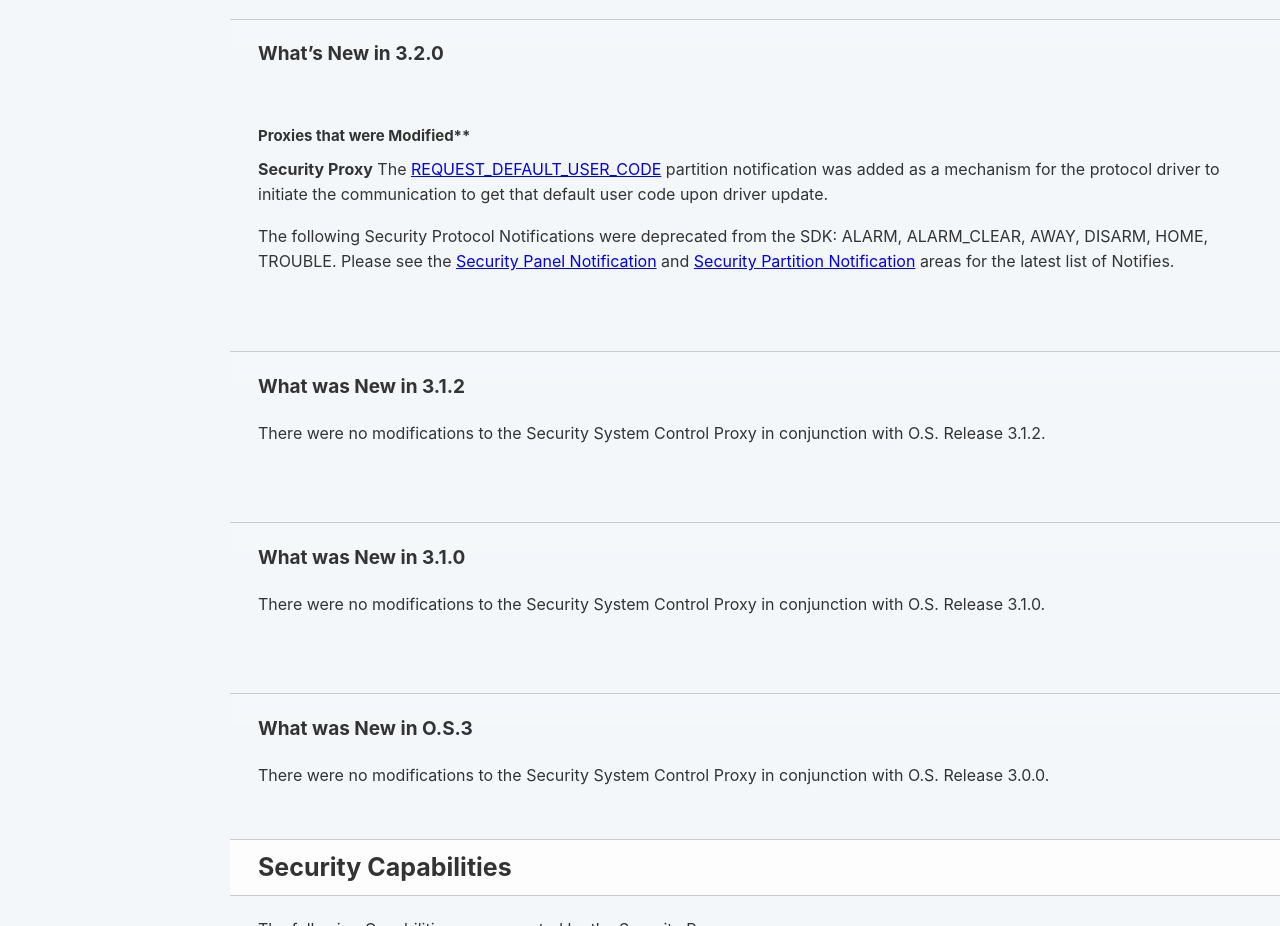
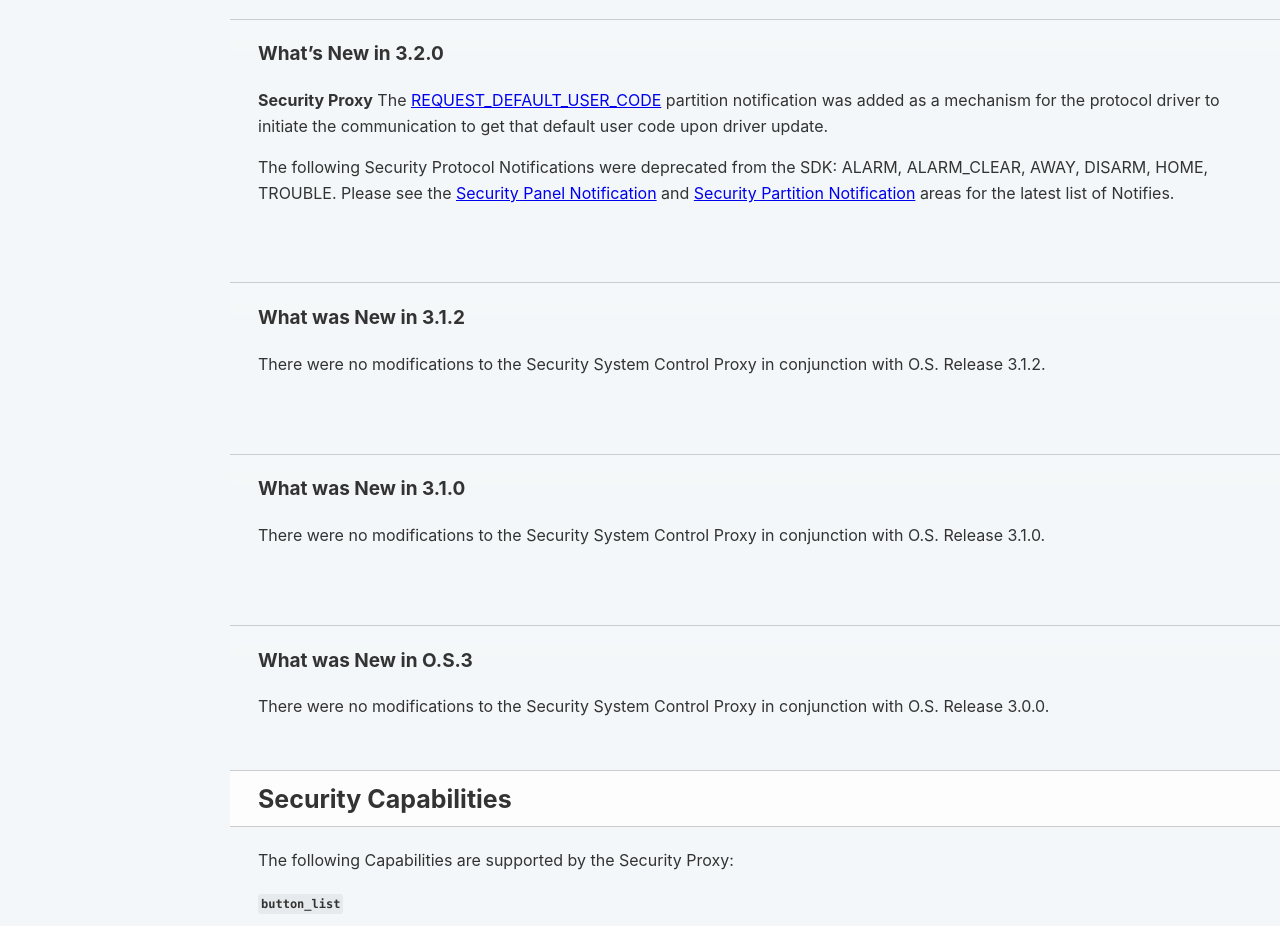
Before and after one commit to snap-one/docs-driverworks-proxyprotocol-security, a plain HTML site: page index.html in a window 1280 px wide. Shown: the part 3900-4826 px from the top of the page. Drawn offline with Linux system fonts and the light colour scheme.

Commit message:
Deploying to gh-pages from @ snap-one/docs-driverworks-proxyprotocol-security@531680997bdfb68ece9fa6d65f915f4fd05b02d4 🚀

```diff
--- a/index.html
+++ b/index.html
@@ -703,7 +703,8 @@ Your driver can facilitate communications with multiple types of proxies for a s
 
 <p>There were no modifications to the Security System Control Proxy in conjunction with O.S. Release 3.2.1.</p>
 
-<h2 id='what-s-new-what-s-new-in-3-2-0'>What’s New in 3.2.0</h2><h3 id='what-s-new-what-s-new-in-3-2-0-proxies-that-were-modified'>Proxies that were Modified** </h3>
+<h2 id='what-s-new-what-s-new-in-3-2-0'>What’s New in 3.2.0</h2>
+
 <p><strong>Security Proxy</strong>
 The <a href="https://snap-one.github.io/docs-driverworks-proxyprotocol/#security-partition-notifications-request_default_user_code_">REQUEST_DEFAULT_USER_CODE</a> partition notification was added as a mechanism for the protocol driver
 to initiate the communication to get that default user code upon driver update.</p>
```
